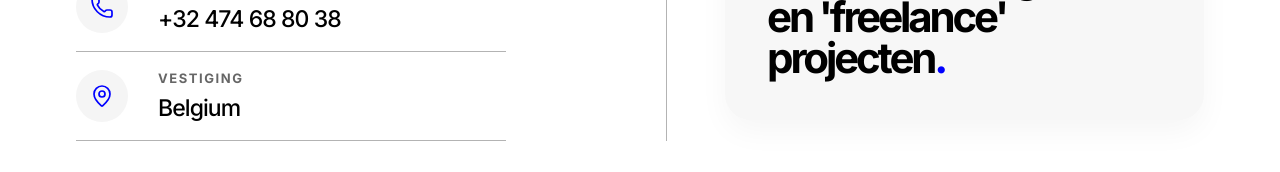
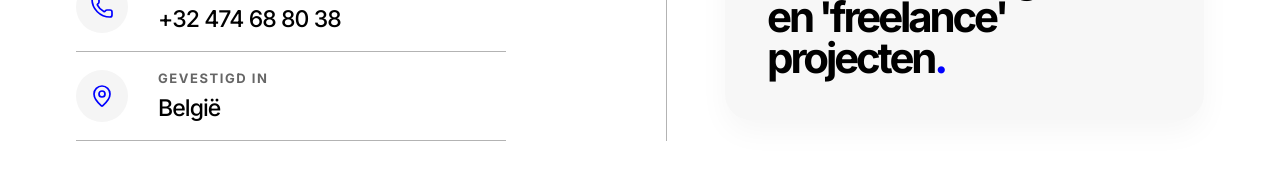
Before and after one commit to DieterVaesenPXL/dietervaesen-portfolio-website, a Vue app in the folder portfolio/: page /contact in a window 1280 px wide. Shown: the part 619-791 px from the top of the page. Built offline with nearby package versions, Linux system fonts and the light colour scheme.

Commit message:
small general adjestments

```diff
--- a/portfolio/src/views/ContactPage.vue
+++ b/portfolio/src/views/ContactPage.vue
@@ -51,8 +51,8 @@ import {
             </span>
 
             <span>
-              <small>Vestiging</small>
-              <strong>Belgium</strong>
+              <small>Gevestigd in</small>
+              <strong>België</strong>
             </span>
           </div>
         </div>
--- a/portfolio/src/views/HomePage.vue
+++ b/portfolio/src/views/HomePage.vue
@@ -36,7 +36,7 @@ const words = [
               target="_blank"
               rel="noopener noreferrer"
             >
-              curriculum vitae
+              curriculum vitae ↗
             </a>
           </strong>
         </p>
```
Also changed, not shown: 1 other file (tests, documents, lock files or other folders).
